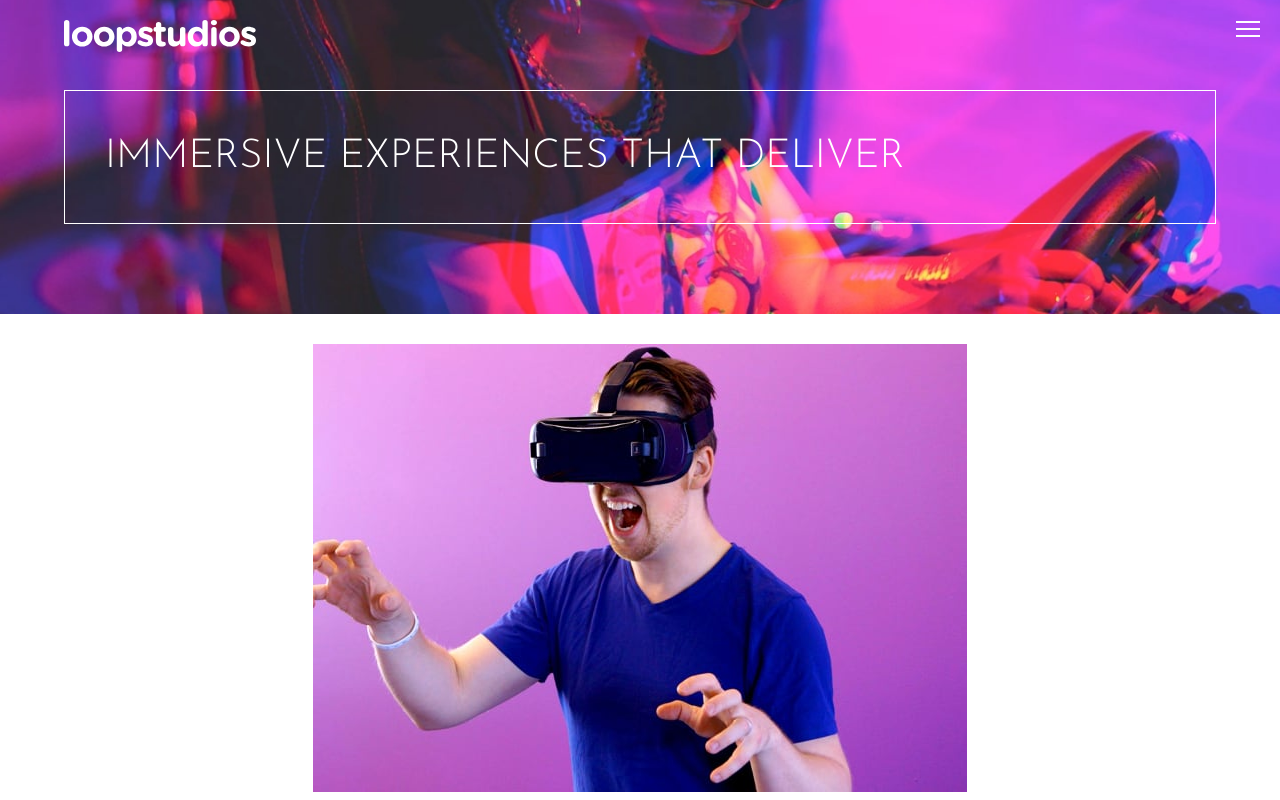
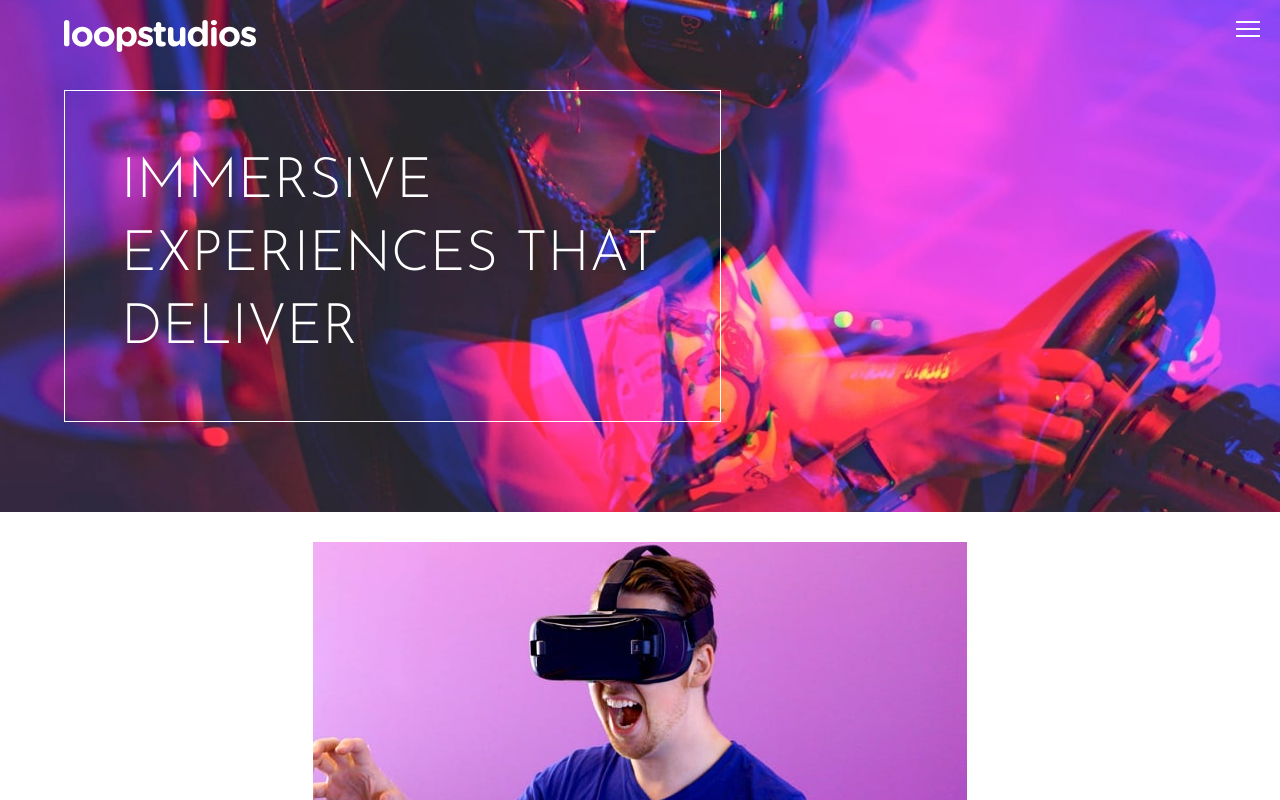
Before and after one commit to hariscs/Loopstudios-FEM, a React (Create React App) app: page / in a window 1280 px wide. Shown: the top 800 px of the page. Built offline with nearby package versions, Linux system fonts and the light colour scheme.

Commit message:
hero section tablet and desktop layout

```diff
--- a/src/components/Hero.css
+++ b/src/components/Hero.css
@@ -1,13 +1,32 @@
 .hero {
 	margin: 4em 0;
 	border: 1px solid white;
+	max-width: 50%;
 }
 
 .heroTitle {
 	padding: 1em;
 	font-size: 2.5rem;
 	text-transform: uppercase;
-  /* border: 1px solid var(--White); */
 	font-weight: 300;
 	line-height: 1.3;
+	max-width: 4ch;
 }
+
+@media (min-width: 768px) {
+	.hero {
+		max-width: 70%;
+	}
+	.heroTitle {
+		font-size: 3.5rem;
+	}
+}
+@media (min-width: 1024px) {
+	.hero {
+		max-width: 57%;
+	}
+	.heroTitle {
+		font-size: 3.5rem;
+		max-width: 20ch;
+	}
+}
```
Lines whose indentation alone changed are shown as unchanged.
